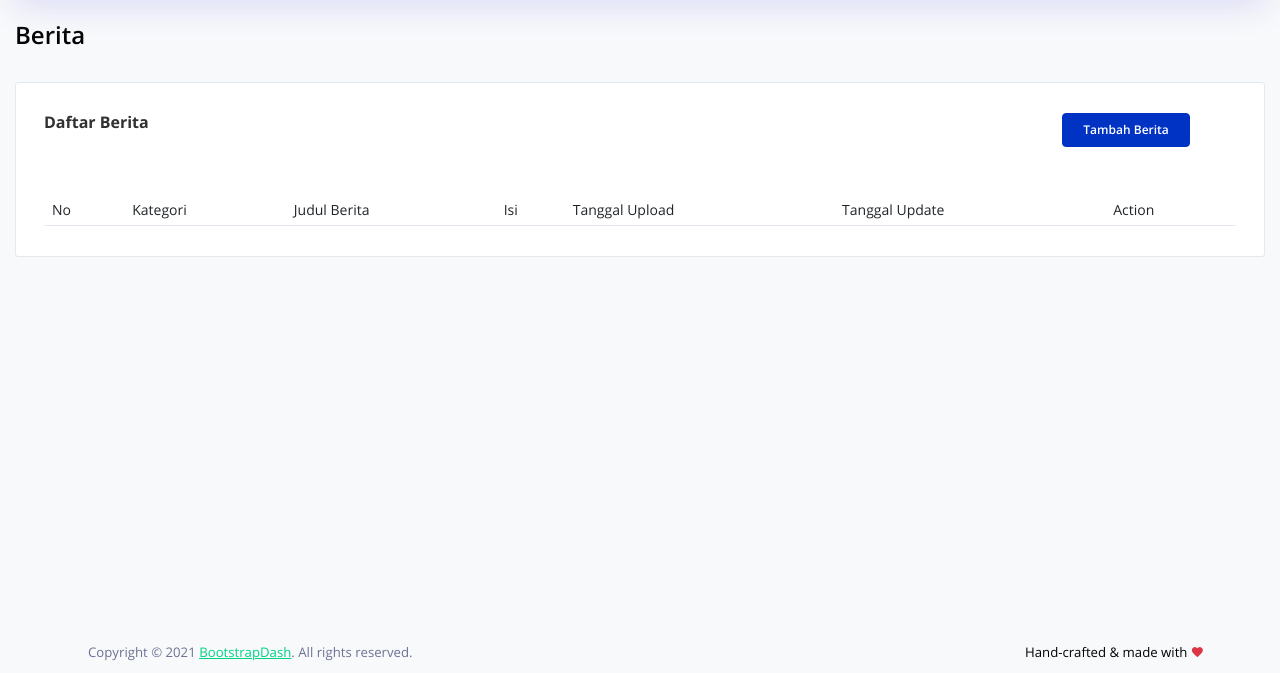
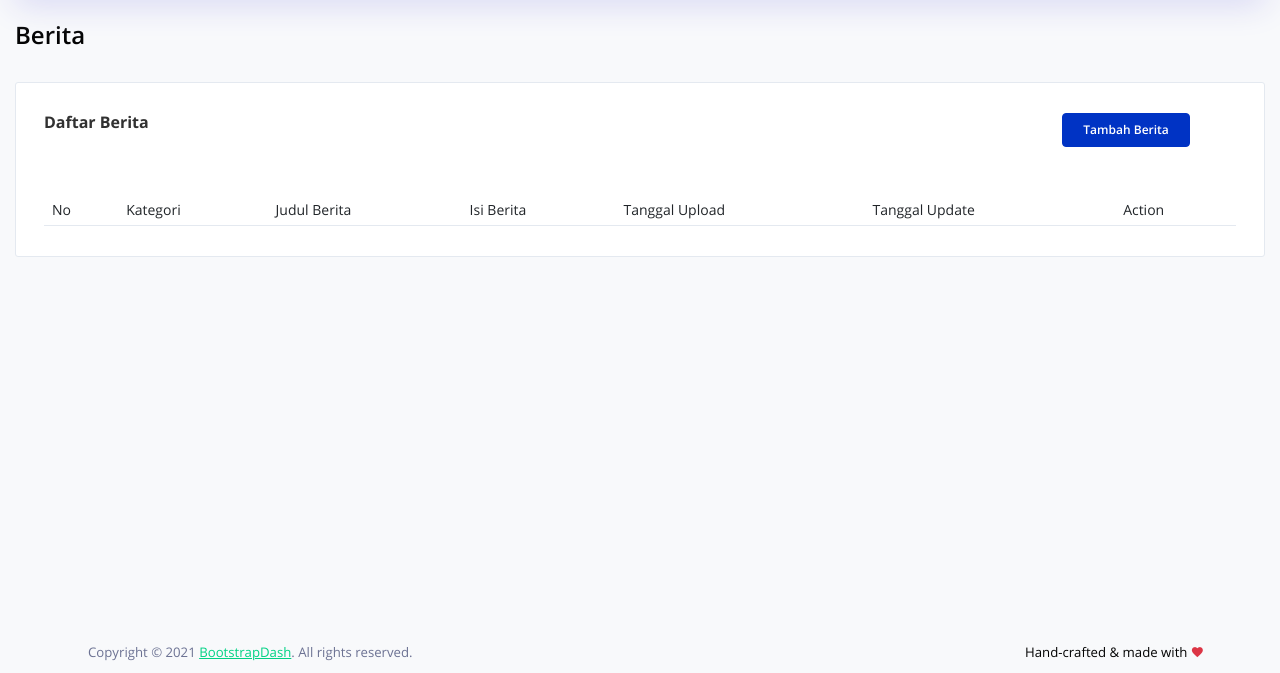
Before and after one commit to kadeksuryaindrawan/crudci, a CodeIgniter app: page /ci_crud/BeritaController in a window 1280 px wide. Shown: the part 130-803 px from the top of the page. Run offline with CodeIgniter, Linux system fonts and the light colour scheme; data that the repository does not hold is empty.

Commit message:
:bug: fixed-bug

```diff
--- a/application/views/berita/index.php
+++ b/application/views/berita/index.php
@@ -38,7 +38,7 @@
                             <th>No</th>
                             <th>Kategori</th>
 														<th>Judul Berita</th>
-														<th>Isi</th>
+														<th>Isi Berita</th>
 														<th>Tanggal Upload</th>
 														<th>Tanggal Update</th>
                             <th>Action</th>
```
